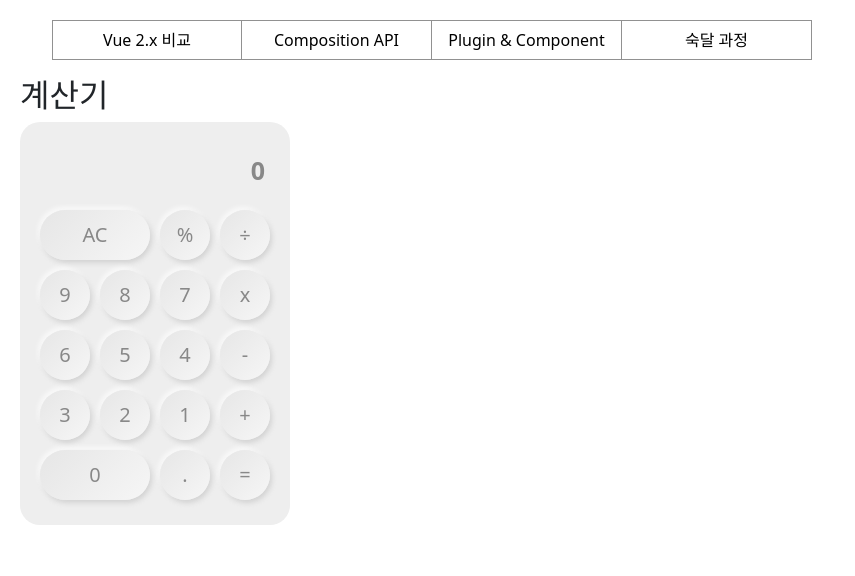
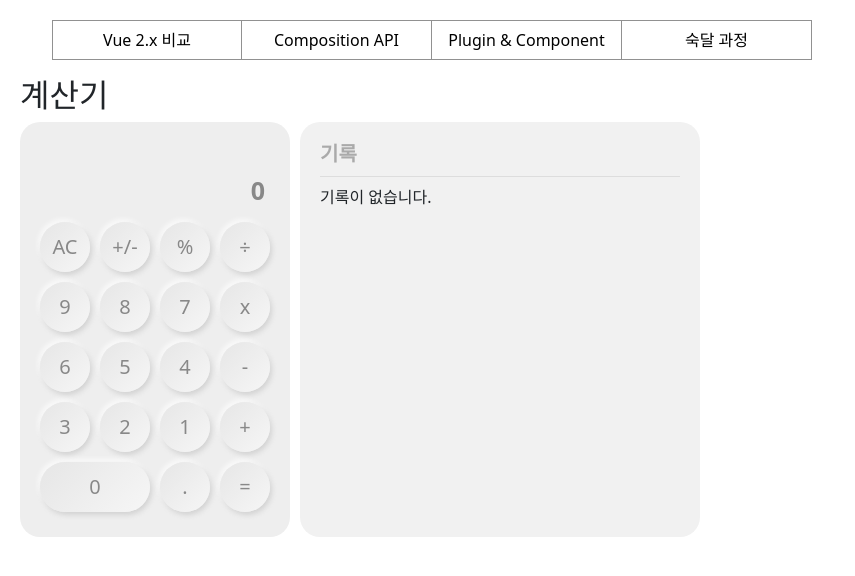
Before and after one commit to jujjh/vue3, a Vue app: page /part0 in a window 1280 px wide. Shown: the top 576 px of the page, without its empty margins (0-855 px from the left). Built offline with nearby package versions, Linux system fonts and the light colour scheme.

Commit message:
계산 기록 보고 기능업데이트 작업 진행

```diff
--- a/src/views/part0/index.vue
+++ b/src/views/part0/index.vue
@@ -1,17 +1,18 @@
 <template>
     <h2>계산기</h2>
 
-    <div class="small">{{calcNum2}}</div>
-
+    <div class="layout">
         <div class="calc">
             <div class="input">
+                <div class="small">{{calcMemoListText}}</div>
                 {{calcNum}}
             </div>
             <div class="btnWrap">
 
-            <div class="calcBtn col2" @click.prevent="ac">AC</div>
+                <div class="calcBtn" @click.prevent="ac">AC</div>
+                <div class="calcBtn" @click.prevent="negative">+/-</div>
                 <div class="calcBtn" @click.prevent="percent">%</div>
-            <div class="calcBtn" @click.prevent="calculation('division')">÷</div>
+                <div class="calcBtn" @click.prevent="calculation('/')">÷</div>
                 <div class="numberBtnWrap">
                     <template v-for="(item, index) in numBtn" :key="index">
                     <div class="calcBtn" :class="{'col2': item == 0}" @click.prevent="numClick(item)" >{{item}}</div>
@@ -19,19 +20,31 @@
                     <div class="calcBtn" @click.prevent="decimal">.</div>
                 </div>
                 <div class="rightBtn">
-                <div class="calcBtn" @click.prevent="calculation('multiply')">x</div>
-                <div class="calcBtn" @click.prevent="calculation('subtract')">-</div>
-                <div class="calcBtn" @click.prevent="calculation('plus')">+</div>
+                    <div class="calcBtn" @click.prevent="calculation('*')">x</div>
+                    <div class="calcBtn" @click.prevent="calculation('-')">-</div>
+                    <div class="calcBtn" @click.prevent="calculation('+')">+</div>
                     <div class="calcBtn" @click.prevent="result">=</div>
 
                 </div>
             </div>
         </div>
+        <div class="calcMemo">
+            <h3>기록</h3>
+            <div class="list" v-if="calcMemoList.values.length > 0">
+                <template v-for="item in calcMemoList" :key="item">
+                <div>{{item}}</div>
+                </template>
+            </div>
+            <div class="list" v-else>
+                기록이 없습니다.
+            </div>
+        </div>
+    </div>
+    <div class="small">{{calcNum2}}</div>
 
 </template>
 <script setup>
-import { ref } from 'vue'
-
+import { reactive, ref } from 'vue'
 
 let numBtn = ref([]);
 for(let i = 9; i >= 0; i--){
@@ -42,14 +55,16 @@ let calcNum = ref('0');
 let calcNum2 = ref('');
 let calcBtn = false;
 let calcBtnVal = '';
+let calcMemoListText = ref('');
+
+let calcMemoList = ref([]);
 
 const numClick = (e) => {
-    if (calcBtn){
-        calcNum2.value += ''+e
-    } else{
     if(calcNum.value == '0'){
         calcNum.value = e;
-
+    } else{
+        if(calcBtn){
+            calcNum2.value += ''+e
         } else{
             calcNum.value += ''+e
         }
@@ -57,23 +72,32 @@ const numClick = (e) => {
 }
 
 const calculation = (e) =>{
+    if(calcBtn){
+        result();
+    } else{
         calcBtn = true;
         calcBtnVal = e;
+        calcMemoListText.value = `${calcNum.value}${e}`;
+    }
 }
 
 const result = () =>{
-    if(calcBtnVal == 'plus'){
+    if(calcBtnVal == '+'){
         calcNum.value = Number(calcNum.value) + Number(calcNum2.value);
-    } else if (calcBtnVal == 'subtract'){
+    } else if (calcBtnVal == '-'){
         calcNum.value = Number(calcNum.value) - Number(calcNum2.value);
-    } else if (calcBtnVal == 'multiply'){
+    } else if (calcBtnVal == '*'){
         calcNum.value = Number(calcNum.value) * Number(calcNum2.value);
-    } else if (calcBtnVal == 'division'){
+    } else if (calcBtnVal == '/'){
         calcNum.value = Number(calcNum.value) / Number(calcNum2.value);
     }
+    calcMemoListText.value += calcNum2.value + '=';
+    calcMemoList.values.push({text: calcMemoListText.value, result: calcNum.value})
     calcNum2.value = 0;
     calcBtn = false;
     calcBtnVal = ''
+
+
 }
 
 const decimal = () => {
@@ -84,20 +108,30 @@ const decimal = () => {
     }
 }
 
+const negative = () =>{
+    calcNum.value = Number(calcNum.value) * -1;
+}
+
 const percent = () => {
-    calcNum.value = Number(calcNum.value) * Number(0.01);
+    calcNum.value = Number(calcNum.value) / Number(100);
 }
 
 const ac = () =>{
     calcNum.value = 0;
+    calcNum2.value = 0;
+    calcBtn = false;
+    calcBtnVal = '';
+    calcMemoListText.value = '';
 }
 
 </script>
 
 <style>
+.layout {display:flex;}
 .calc {background: #eee; padding:20px; width:270px; border-radius: 20px;}
 .calc .input {width:100%; padding:0 5px; margin-bottom:5px;
-border-radius: 5px; text-align: right; line-height: 2.3; color:#888; font-size:25px; font-weight: bold;}
+border-radius: 5px; text-align: right; line-height: 2.3; color:#888; font-size:25px; font-weight: bold;  height:70px;}
+.calc .input .small {font-size:17px; line-height: 1; font-weight: normal; height:20px;}
 .calc .btnWrap { display: flex; flex-wrap:wrap; justify-content: space-between;}
 .calc .numberBtnWrap { display: flex; flex-wrap:wrap; justify-content: space-between; width:170px}
 .calc .rightBtn {display: flex; flex-direction: column;}
@@ -108,4 +142,7 @@ border-radius: 5px; text-align: right; line-height: 2.3; color:#888; font-size:2
     border-radius: 56px;
     cursor: pointer; color:#888; font-size:20px;}
 .calc .calcBtn.col2 {width:110px;}
+.calcMemo {width:400px; margin-left:10px; background:#f1f1f1; padding: 20px; border-radius: 20px;}
+.calcMemo h3 { font-size:20px; color:#aaa; font-weight: bold; border-bottom:1px solid #ddd; padding-bottom: 10px;}
+.calcMemo {}
 </style>
```
Lines whose indentation alone changed are shown as unchanged.
